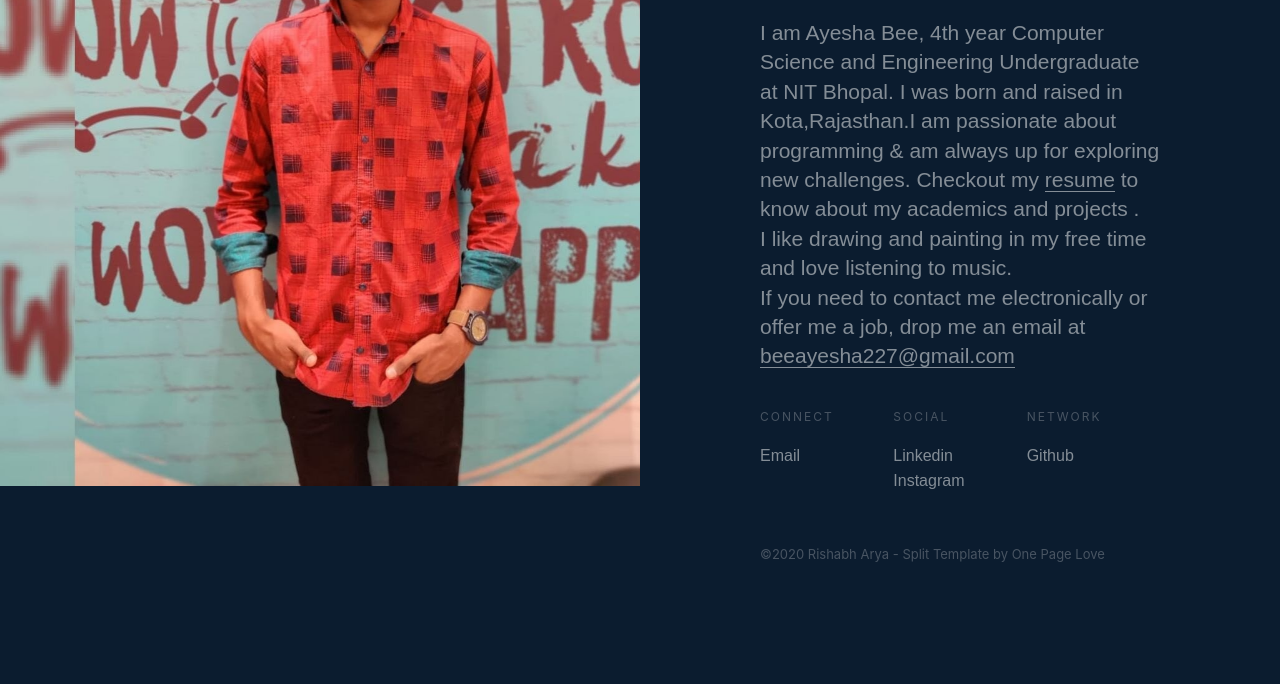
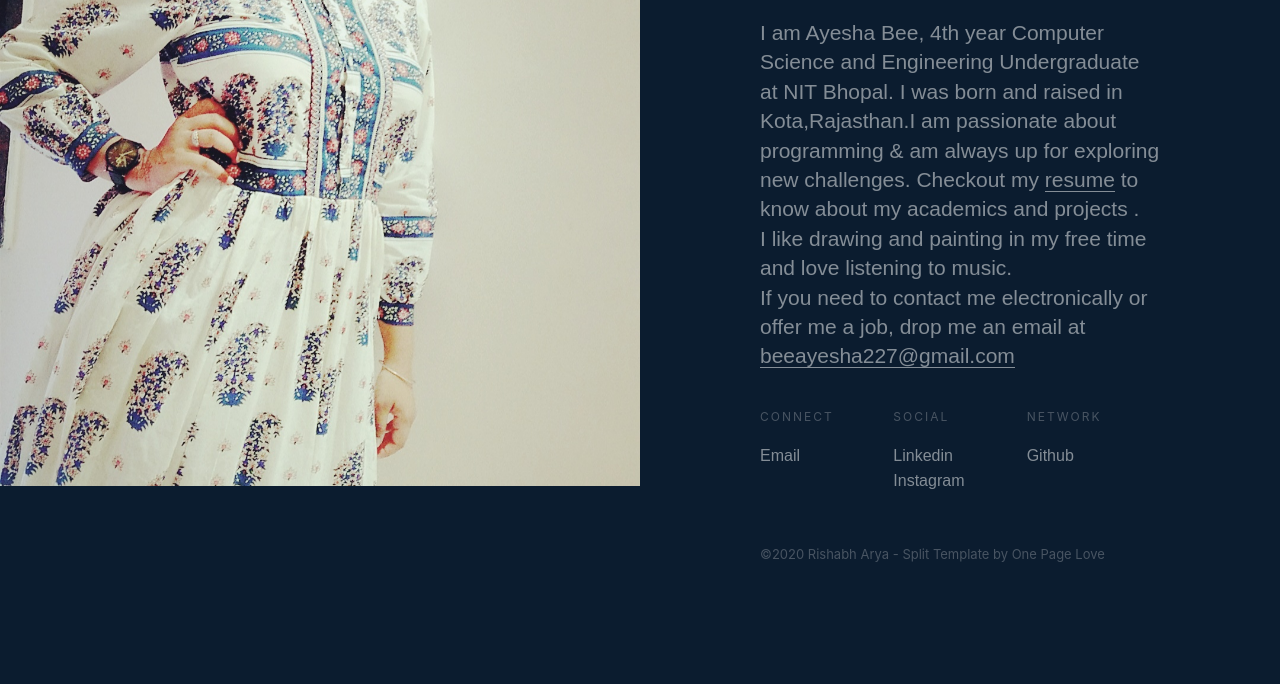
Before and after one commit to Ayesha28/portfolio, a plain HTML site: page index.html in a window 1280 px wide. Shown: the part 314-998 px from the top of the page. Drawn offline with nearby package versions, Linux system fonts and the light colour scheme; a script that the page names is missing.

Commit message:
Update split-opl.webflow.css

```diff
--- a/css/split-opl.webflow.css
+++ b/css/split-opl.webflow.css
@@ -153,7 +153,7 @@ a {
   -webkit-flex: 0 auto;
   -ms-flex: 0 auto;
   flex: 0 auto;
-  background-image: url('../images/rishabh.jpg');
+  background-image: url('../images/aye.JPG');
   background-position: 13% 13%;
   background-size: cover;
   -o-object-fit: cover;
```
